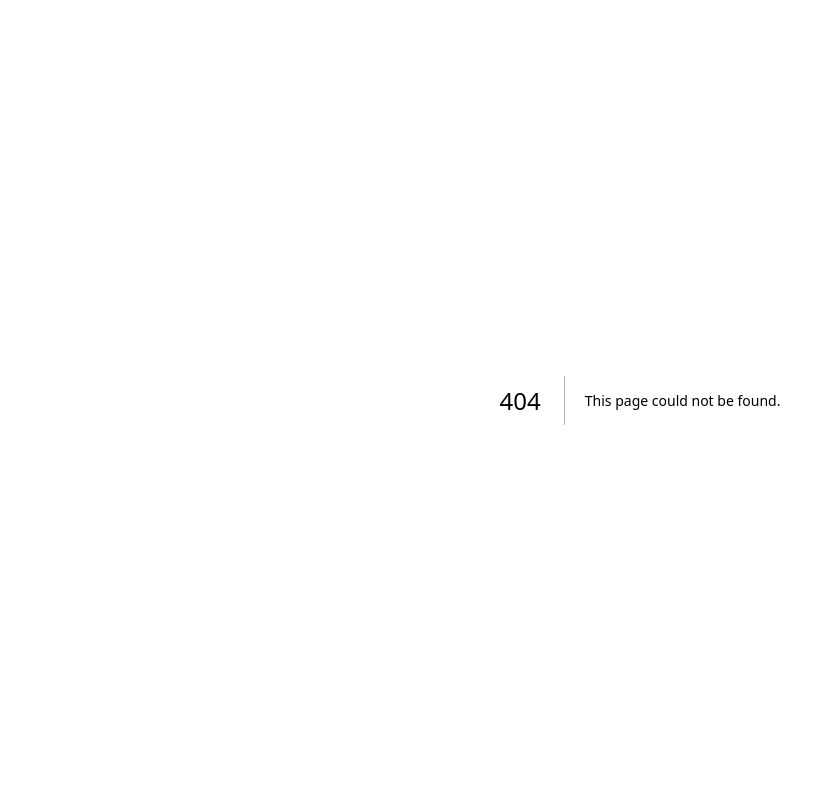
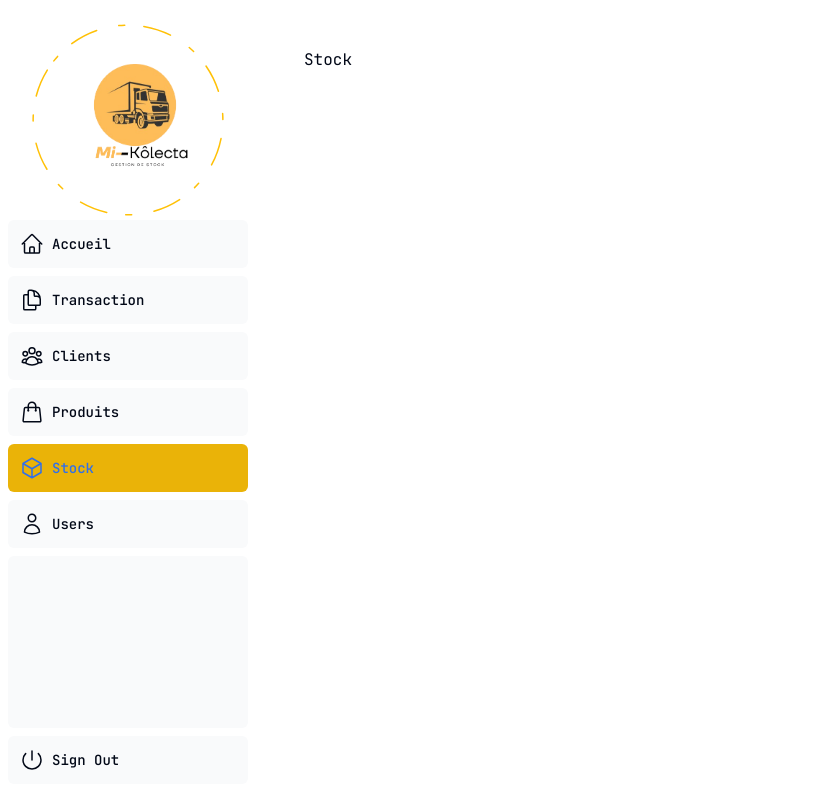
Before and after one commit to mampiononavoahary/rev-dash, a Next.js app: page /dashboard/stock in a window 1280 px wide. Before the commit this address had no page. Shown: the whole page, without its empty margins (0-835 px from the left). Built offline with nearby package versions, Linux system fonts and the light colour scheme; sample sign-in values are in the browser's storage; a web font is replaced by a local one.

Commit message:
feat: get detail product

```diff
--- a/app/dashboard/invoices/page.tsx
+++ b/app/dashboard/invoices/page.tsx
@@ -6,7 +6,6 @@ import { lusitana } from '@/app/ui/fonts';
 import { Suspense } from 'react';
 import { InvoicesTableSkeleton } from '@/app/ui/skeletons';
 import { fetchInvoicesPages } from '@/app/lib/data';
-import page from '../customers/page';
 
 export default async function Page(props: {
   searchParams?: Promise<{
--- a/app/dashboard/layout.tsx
+++ b/app/dashboard/layout.tsx
@@ -3,27 +3,49 @@
 import SideNav from "@/app/ui/dashboard/sidenav";
 import { useAuth } from "@/app/lib/userContext";
 import { useRouter } from "next/navigation";
-import { useEffect } from "react";
+import { useEffect, useState } from "react";
+import { toast, ToastContainer } from "react-toastify";
+import "react-toastify/dist/ReactToastify.css";
 
 export const experimental_ppr = true;
 
 export default function Layout({ children }: { children: React.ReactNode }) {
-  const { verify } = useAuth();
+  const { verify, isLoading } = useAuth();
   const router = useRouter();
+  const [isRedirecting, setIsRedirecting] = useState(false);
 
   useEffect(() => {
     const token = verify();
+
     if (!token) {
-      router.push("/"); // Redirige vers la page de connexion si non authentifié
+      toast.error(
+        "Votre session a expiré. Vous allez être redirigé vers la page de connexion."
+      );
+
+      setIsRedirecting(true);
+
+      setTimeout(() => {
+        router.push("/"); // Redirection vers la page de connexion
+      }, 2000);
     }
   }, [router, verify]);
 
   return (
-    <div className="flex h-screen flex-col md:flex-row md:overflow-hidden">
+    <div className="flex h-screen flex-col md:flex-row md:overflow-hidden relative">
       <div className="w-full flex-none md:w-64">
         <SideNav />
       </div>
-      <div className="flex-grow p-6 md:overflow-y-auto md:p-12">{children}</div>
+      <div className="flex-grow p-6 md:overflow-y-auto md:p-12 relative">
+        {!isRedirecting && !isLoading ? (
+          children
+        ) : (
+          <div className="absolute inset-0 bg-gray-800 bg-opacity-75 z-10 flex justify-center items-center">
+            <p className="text-white text-lg">Chargement...</p>
+          </div>
+        )}
+      </div>
+
+      <ToastContainer />
     </div>
   );
 }
--- /dev/null
+++ b/app/dashboard/produits/page.tsx
@@ -0,0 +1,14 @@
+import Produits from '@/app/ui/produits/produits-detail';
+import InitializeToken from '@/app/lib/produitts/initializer';
+import React from 'react';
+
+const Page = () => {
+  return (
+    <div>
+      <InitializeToken />
+      <Produits />
+    </div>
+  );
+};
+
+export default Page;
--- /dev/null
+++ b/app/dashboard/stock/page.tsx
@@ -0,0 +1,11 @@
+import React from 'react'
+
+const page = () => {
+  return (
+    <div>
+      Stock
+    </div>
+  )
+}
+
+export default page
--- a/app/lib/data.ts
+++ b/app/lib/data.ts
@@ -10,6 +10,7 @@ import {
   Revenue,
 } from './definitions';
 import { formatCurrency } from './utils';
+import { useAuth } from './userContext';
 
 // Exemple pour fetchRevenue
 export async function fetchRevenue() {
--- /dev/null
+++ b/app/lib/produitts/getToken.ts
@@ -0,0 +1,9 @@
+'use client';
+
+export const setToken = (token: string) => {
+  document.cookie = `token=${token}; path=/;`;
+};
+
+export const getTokenFromLocalStorage = (): string | null => {
+  return localStorage.getItem('token');
+};
--- /dev/null
+++ b/app/lib/produitts/getproduits.tsx
@@ -0,0 +1,27 @@
+import axios from 'axios';
+import { BASE_URL } from '../db';
+import { cookies } from 'next/headers';
+
+export async function getAllProduitsWithDetail() {
+  try {
+    const token = (await cookies()).get('token');
+    console.log('Token récupéré :', token?.value); // Vérifiez le token récupéré
+
+    if (!token) {
+      throw new Error('Token introuvable dans les cookies.');
+    }
+
+    const produits = await axios.get(`${BASE_URL}/api/detailproduits`, {
+      headers: {
+        Authorization: `Bearer ${token?.value}`,
+      },
+    });
+
+    const res = produits.data;
+    console.log("Données des produits :", res);
+    return res;
+  } catch (error) {
+    console.error('Erreur lors de la récupération des produits:', error);
+    throw error;
+  }
+}
--- /dev/null
+++ b/app/lib/produitts/initializer.ts
@@ -0,0 +1,15 @@
+'use client';
+
+import { useEffect } from 'react';
+import { getTokenFromLocalStorage, setToken } from '@/app/lib/produitts/getToken';
+
+export default function InitializeToken() {
+  useEffect(() => {
+    const token = getTokenFromLocalStorage();
+    if (token) {
+      setToken(token); // Stocke le token dans un cookie
+    }
+  }, []);
+
+  return null; // Pas besoin d'afficher quoi que ce soit
+}
--- a/app/lib/userContext.tsx
+++ b/app/lib/userContext.tsx
@@ -36,7 +36,13 @@ export const AuthProvider = ({ children }: { children: ReactNode }) => {
   };
 
   const handleVerifying = ():any => {
+    setTimeout(() => {
+      return localStorage.removeItem("token");
+  }, 3000*100);
+
+    setIsLoading(false);
     return localStorage.getItem("token");
+
   };
 
   return (
--- /dev/null
+++ b/app/ui/produits/produits-detail.tsx
@@ -0,0 +1,22 @@
+import { getAllProduitsWithDetail } from '@/app/lib/produitts/getproduits';
+
+export default async function Produits() {
+  try {
+    const produits = await getAllProduitsWithDetail();
+
+    if (!Array.isArray(produits)) {
+      throw new Error('Les données retournées ne sont pas un tableau.');
+    }
+
+    return (
+      <ul>
+        {produits.map((produit: any) => (
+          <li key={produit.id_detail_produit}>{produit.nom_detail}</li>
+        ))}
+      </ul>
+    );
+  } catch (error) {
+    console.error('Erreur dans le composant Produits:', error);
+    return <p>Impossible de charger les produits.</p>;
+  }
+}
--- a/package.json
+++ b/package.json
@@ -19,6 +19,7 @@
     "dns": "^0.2.2",
     "dotenv": "^16.4.5",
     "framer-motion": "^10.18.0",
+    "jwt-decode": "^4.0.0",
     "lucide-react": "^0.459.0",
     "motion": "^11.11.17",
     "next": "15.0.3-canary.5",
```
Also changed, not shown: 1 other file (tests, documents, lock files or other folders).
